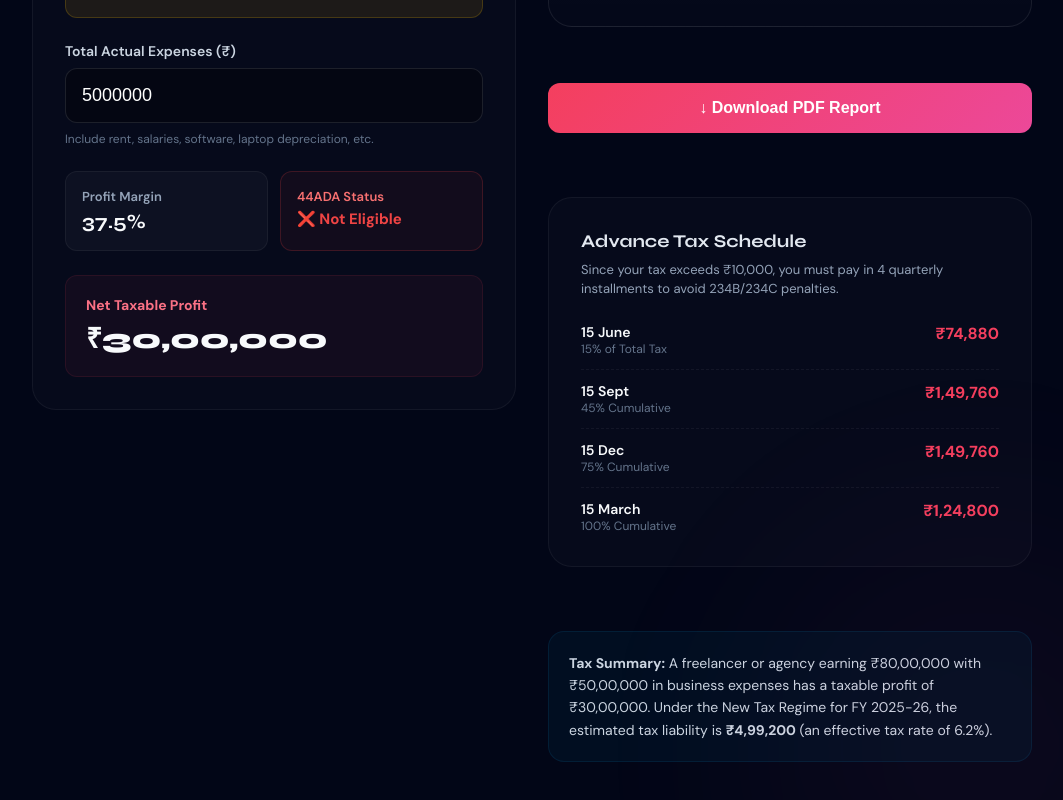
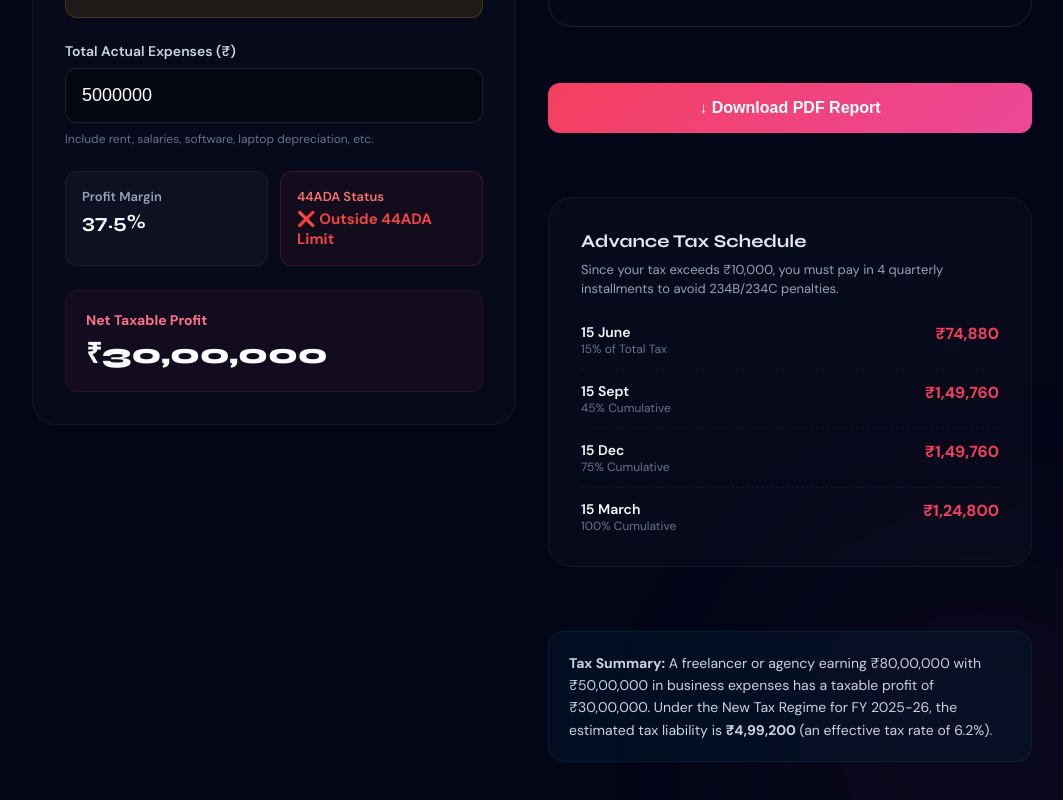
Before and after one commit to daxpatel109/karotools, a React (Vite) app: page /normal-tax-calculator in a window 1280 px wide. Shown: the part 694-1494 px from the top of the page, without its empty margins (108-1171 px from the left). Built offline with nearby package versions, Linux system fonts and the light colour scheme.

Commit message:
feat: enhance 44ADA comparison UI and clarify badge wording

```diff
--- a/src/NormalTaxCalculator.jsx
+++ b/src/NormalTaxCalculator.jsx
@@ -114,6 +114,7 @@ export default function NormalTaxCalculator() {
     const is44ADAEligible = gross > 0 && gross <= 7500000;
 
     let adaSavings = 0;
+    let adaTotalTax = 0;
     if (is44ADAEligible) {
       const adaProfit = gross * 0.5;
       let t = rawTaxOn(adaProfit);
@@ -123,7 +124,7 @@ export default function NormalTaxCalculator() {
         const excess = adaProfit - 1200000;
         if (t > excess) t = excess;
       }
-      const adaTotalTax = t + (t * 0.04);
+      adaTotalTax = t + (t * 0.04);
       adaSavings = Math.max(0, totalTax - adaTotalTax);
     }
 
@@ -141,7 +142,8 @@ export default function NormalTaxCalculator() {
       effectiveRate,
       profitMargin,
       is44ADAEligible,
-      adaSavings
+      adaSavings,
+      adaTotalTax
     };
   };
 
@@ -260,7 +262,7 @@ export default function NormalTaxCalculator() {
                 <div style={{ flex: 1, padding: "16px", background: results.is44ADAEligible ? "rgba(34,197,94,0.05)" : "rgba(239,68,68,0.05)", borderRadius: "12px", border: `1px solid ${results.is44ADAEligible ? "rgba(34,197,94,0.2)" : "rgba(239,68,68,0.2)"}` }}>
                   <div style={{ color: results.is44ADAEligible ? "#4ade80" : "#f87171", fontSize: "13px", fontWeight: "600", marginBottom: "4px" }}>44ADA Status</div>
                   <div style={{ color: results.is44ADAEligible ? "#22c55e" : "#ef4444", fontSize: "15px", fontWeight: "700", display: "flex", alignItems: "center", gap: "6px" }}>
-                    {results.is44ADAEligible ? "✅ May Benefit" : "❌ Not Eligible"}
+                    {results.is44ADAEligible ? "✅ May Benefit" : "❌ Outside 44ADA Limit"}
                   </div>
                 </div>
               </div>
@@ -282,8 +284,24 @@ export default function NormalTaxCalculator() {
                     <h3 style={{ fontSize: "18px", fontWeight: "700", fontFamily: "'Syne',sans-serif", color: "#34d399", margin: 0 }}>Better Option Available</h3>
                   </div>
                   <p style={{ color: "#d1fae5", fontSize: "15px", lineHeight: "1.6", marginBottom: "20px" }}>
-                    Because your expenses are less than 50% of your revenue, you are overpaying taxes using the Normal Method. By using Section 44ADA (Presumptive Taxation), you could save <strong>{formatCurrency(results.adaSavings)}</strong>!
+                    Because your expenses are less than 50% of your revenue, you are overpaying taxes using the Normal Method. By using Section 44ADA (Presumptive Taxation), you could save massive amounts!
                   </p>
+
+                  <div style={{ background: "rgba(0,0,0,0.2)", borderRadius: "12px", padding: "16px", marginBottom: "20px", display: "flex", flexDirection: "column", gap: "8px" }}>
+                    <div style={{ display: "flex", justifyContent: "space-between", color: "#a7f3d0", fontSize: "14px" }}>
+                      <span>Normal Method Tax:</span>
+                      <span>{formatCurrency(results.totalTax)}</span>
+                    </div>
+                    <div style={{ display: "flex", justifyContent: "space-between", color: "#a7f3d0", fontSize: "14px" }}>
+                      <span>Section 44ADA Tax:</span>
+                      <span>{formatCurrency(results.adaTotalTax)}</span>
+                    </div>
+                    <div style={{ display: "flex", justifyContent: "space-between", color: "#10b981", fontSize: "16px", fontWeight: "800", marginTop: "8px", paddingTop: "8px", borderTop: "1px dashed rgba(16,185,129,0.3)" }}>
+                      <span>Potential Savings:</span>
+                      <span>{formatCurrency(results.adaSavings)}</span>
+                    </div>
+                  </div>
+
                   <Link to="/tax-calculator" style={{ display: "inline-flex", alignItems: "center", gap: "8px", background: "#10b981", color: "#022c22", textDecoration: "none", padding: "12px 20px", borderRadius: "10px", fontWeight: "700", fontSize: "15px", transition: "transform 0.2s" }} onMouseEnter={e => e.currentTarget.style.transform = "translateY(-2px)"} onMouseLeave={e => e.currentTarget.style.transform = "translateY(0)"}>
                     Compare with 44ADA →
                   </Link>
```
